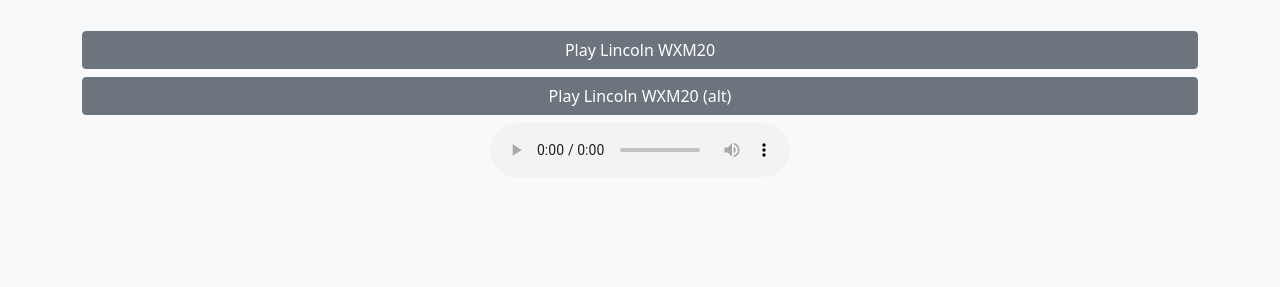
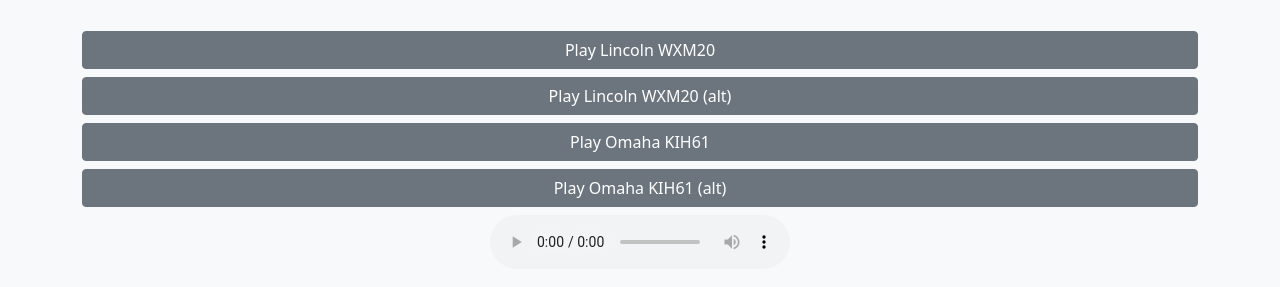
Before and after one commit to mallocation/weather-radio, a plain HTML site: page index.html in a window 1280 px wide. Shown: the part 121-408 px from the top of the page. Drawn offline with nearby package versions, Linux system fonts and the light colour scheme.

Commit message:
add omaha stations

```diff
--- a/index.html
+++ b/index.html
@@ -27,6 +27,14 @@
                 onclick="start(this)">
                 Play Lincoln WXM20 (alt)
             </button>
+            <button class="btn btn-secondary" type="button" data-src="https://wxradio.org/NE-Omaha-KIH61"
+                onclick="start(this)">
+                Play Omaha KIH61
+            </button>
+            <button class="btn btn-secondary" type="button" data-src="https://chappelleweather.com:8443/NOAA/KIH61.mp3"
+                onclick="start(this)">
+                Play Omaha KIH61 (alt)
+            </button>
             <div class="d-flex justify-content-center">
                 <audio id="player" controls></audio>
             </div>
```
